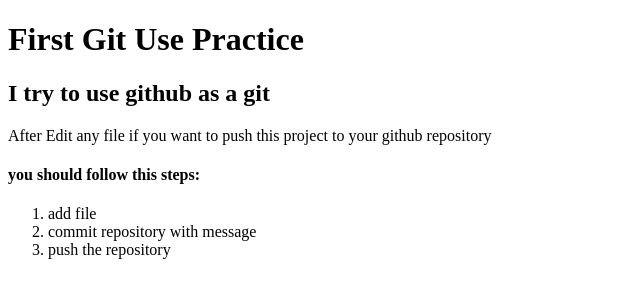
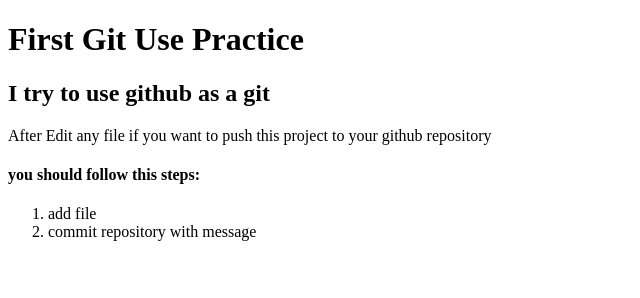
Before and after one commit to RHMaruf/Web-Development-Course, a plain HTML site: page index.html in a window 1280 px wide. Shown: the whole page, without its empty margins (0-640 px from the left). Drawn offline with Linux system fonts and the light colour scheme.

Commit message:
Update index.html

```diff
--- a/index.html
+++ b/index.html
@@ -14,7 +14,7 @@
     <ol>
         <li>add file</li>
         <li>commit repository with message</li>
-        <li>push the repository</li>
+
     </ol>
 </body>
 </html>
```
